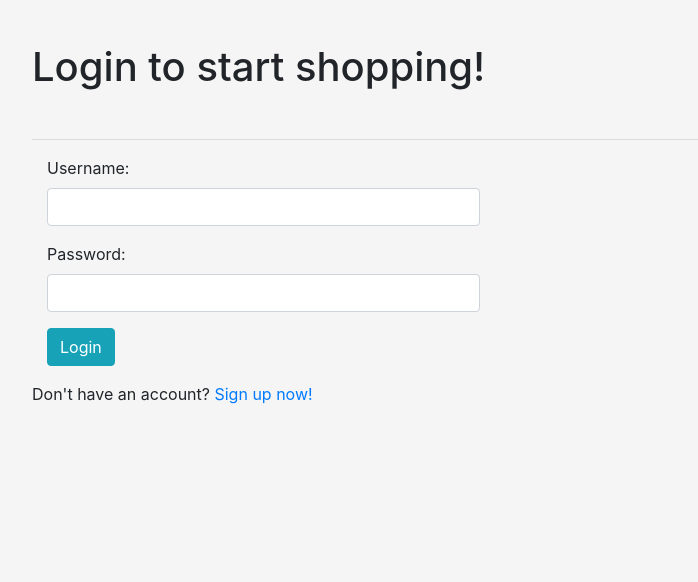
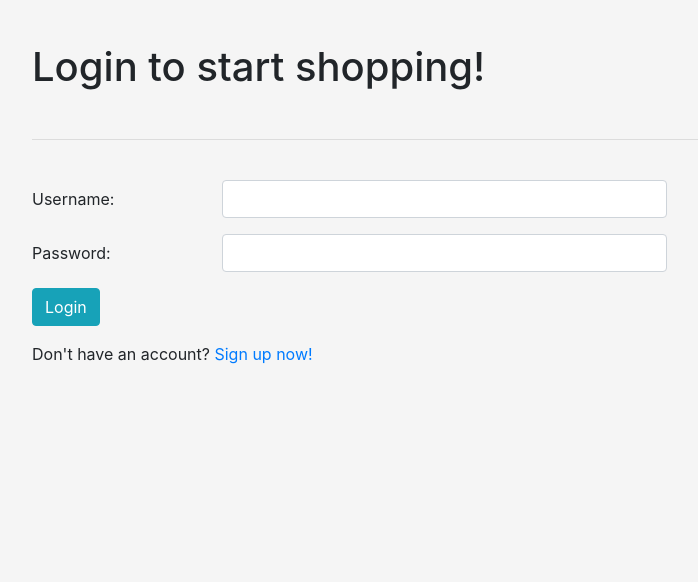
Before and after one commit to ianlaiky/ICT1004FinalProject, a PHP site: page /login.php in a window 1280 px wide. Shown: the part 61-643 px from the top of the page, without its empty margins (53-751 px from the left). Run offline with PHP 8.4, Linux system fonts and the light colour scheme; data that the repository does not hold is empty.

Commit message:
so beauty

```diff
--- a/login.php
+++ b/login.php
@@ -39,11 +39,11 @@ session_start();
 					echo "<script type='text/javascript'>". "alert('You have logged in. Redirecting you back to homepage now.');"." window.location='index.php';</script>";
 				}
 				else{
-                    $wrong = "The credentials that you've entered doesn't match any account. Sign up for an account.";
+                    $wrong = "Incorrect username/password.";
 				}
 			}
 			else{
-                $wrong = "The credentials that you've entered doesn't match any account. Sign up for an account.";
+                $wrong = "Incorrect username/password.";
 			}
 	    }
 	    else{
@@ -78,25 +78,26 @@ session_start();
 	<div class="container">
 		<h1>Login to start shopping!</h1>
 
-		<br><hr>
+		<br><hr><br>
 		<form class="form-horizontal" method="post" action="<?php echo htmlspecialchars($_SERVER["PHP_SELF"]);?>">
-			<div class="form-group">
-				<label class="control-label col-sm-2" for="username">Username:</label>
+			<div class="form-group row">
+				<label class="col-form-label col-sm-2" for="username">Username:</label>
 				<div class="col-sm-5">
 				  <input type="text" class="form-control" name="username">
 				</div>
 			</div>
-			<div class="form-group">
-				<label class="control-label col-sm-2" for="pwd">Password:</label>
+			<div class="form-group row">
+				<label class="col-form-label col-sm-2" for="pwd">Password:</label>
 				<div class="col-sm-5">
 				  <input type="password" class="form-control" name="password">
 				</div>
 			</div>
-			<div class="form-group">
+			<div class="form-group row">
 				<div class="col-sm-offset-2 col-sm-10">
 				<button type="submit" name="submit" class="btn btn-info">Login</button>
 				</div>
 			</div>
+			<small style="margin-bottom:0px" class="help-block"><?php echo $wrong ?></small>
 
 		</form>
 		<p>Don't have an account?<a href="register.php"> Sign up now! </a></p>
--- a/register.php
+++ b/register.php
@@ -160,7 +160,7 @@
         <div class="container">
             <br><br>
             <h1>Register Account</h1>
-            <br><hr>
+            <br><hr><br>
 
             <form enctype="multipart/form-data" class="form-horizontal" method="post" action="<?php echo htmlspecialchars($_SERVER["PHP_SELF"]); ?>">
                 <div class="form-group row">
```
